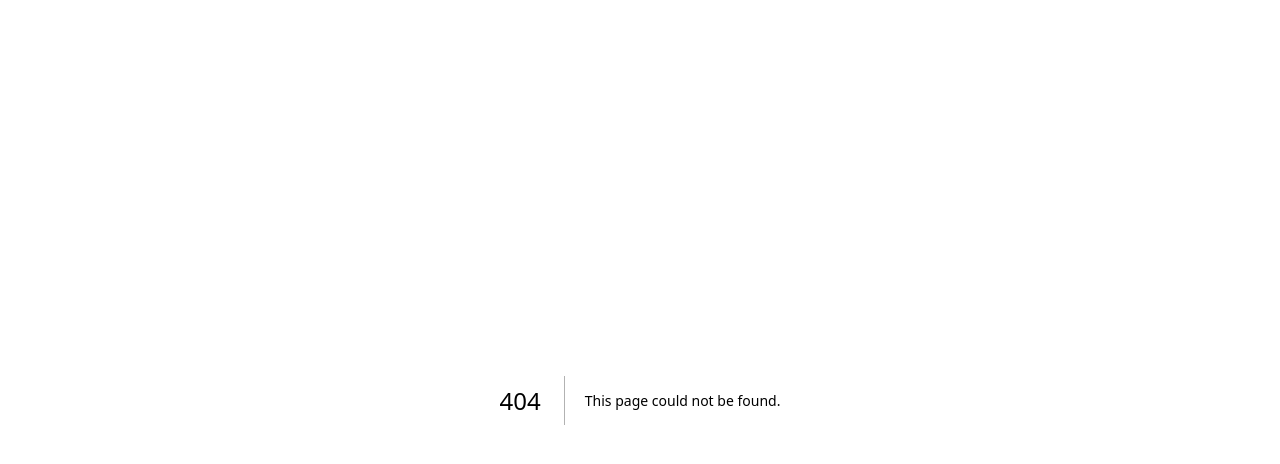
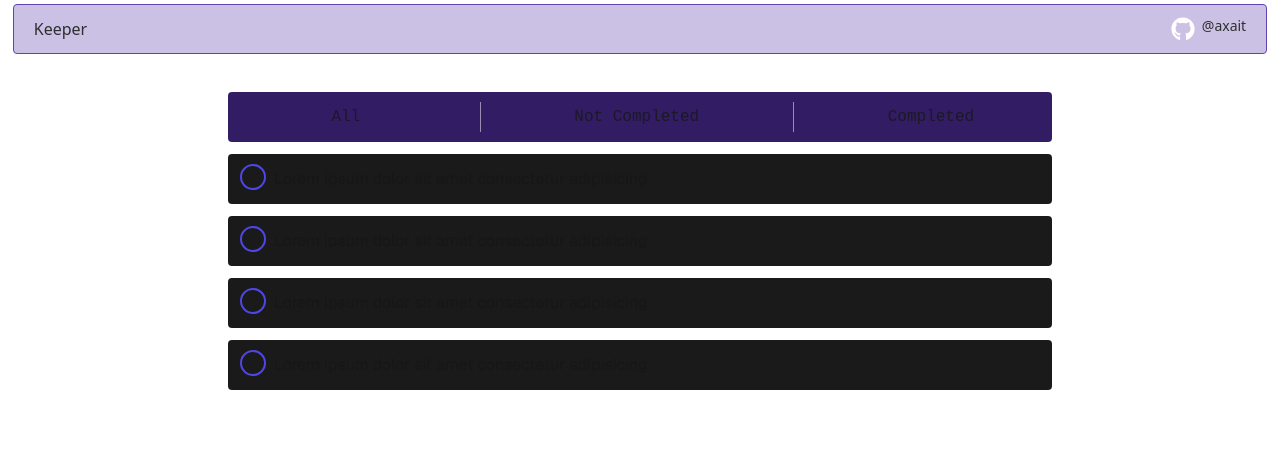
Before and after one commit to axait/keeper, a Next.js app: page /todo in a window 1280 px wide. Before the commit this address had no page. Shown: the top 464 px of the page. Built offline with nearby package versions, Linux system fonts and the light colour scheme; a web font is replaced by a local one.

Commit message:
change location

```diff
--- /dev/null
+++ b/app/todo/page.tsx
@@ -0,0 +1,14 @@
+import NavBar from "@/components/NavBar";
+import TodoList from "@/components/TodoList";
+
+
+export default function Home() {
+  return (
+    <>
+    <NavBar />
+    <br />
+    <TodoList />
+
+    </>
+  );
+}
--- a/components/Todo.tsx
+++ b/components/Todo.tsx
@@ -4,7 +4,7 @@ import React from 'react'
 import "@/styles/Todo.scss";
 
 
-function Todo({title, description, date, time, tags, status}:{
+function Todo({title, description, date, time, status}:{
     title: string,
     description: string,
     date: string,
```
